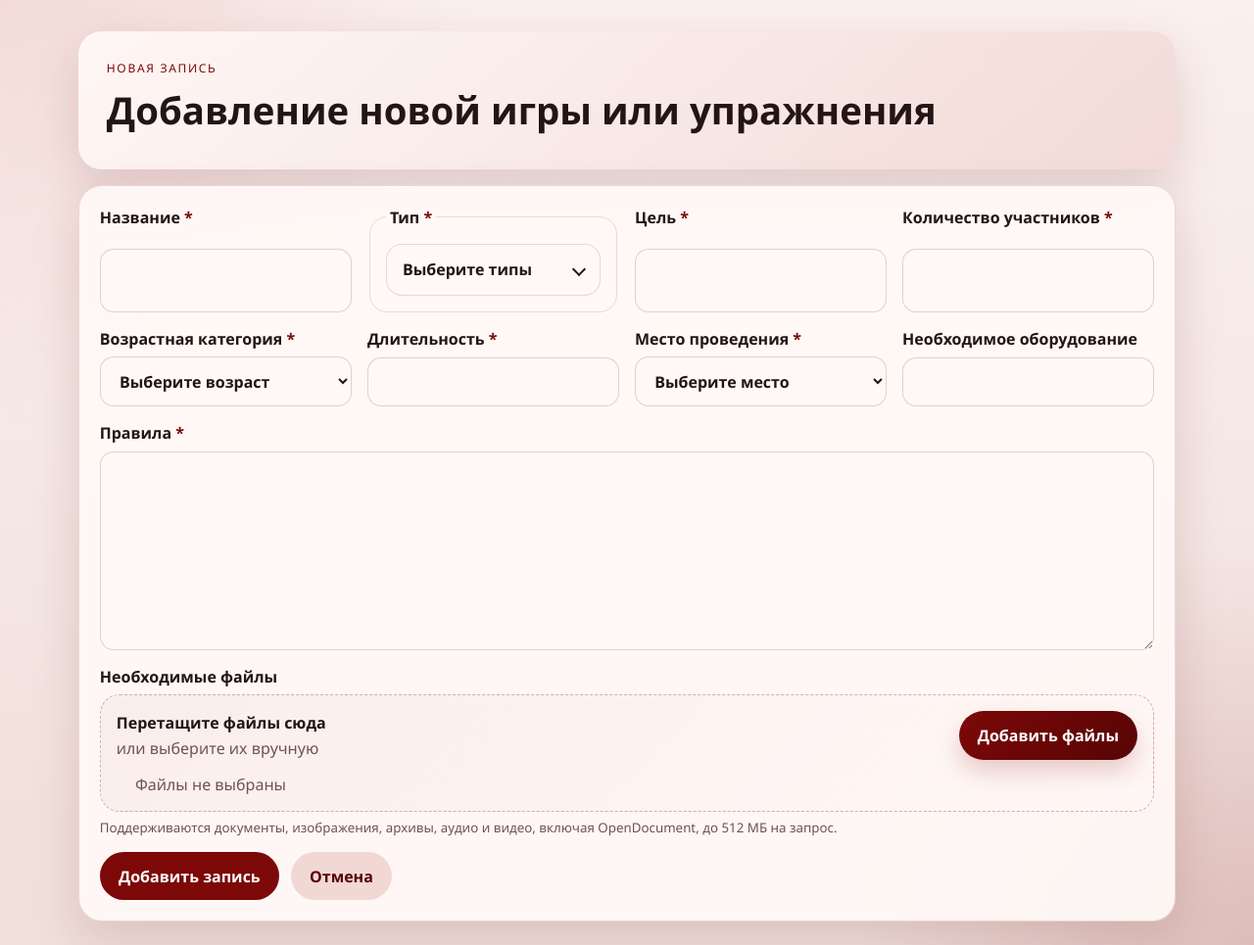
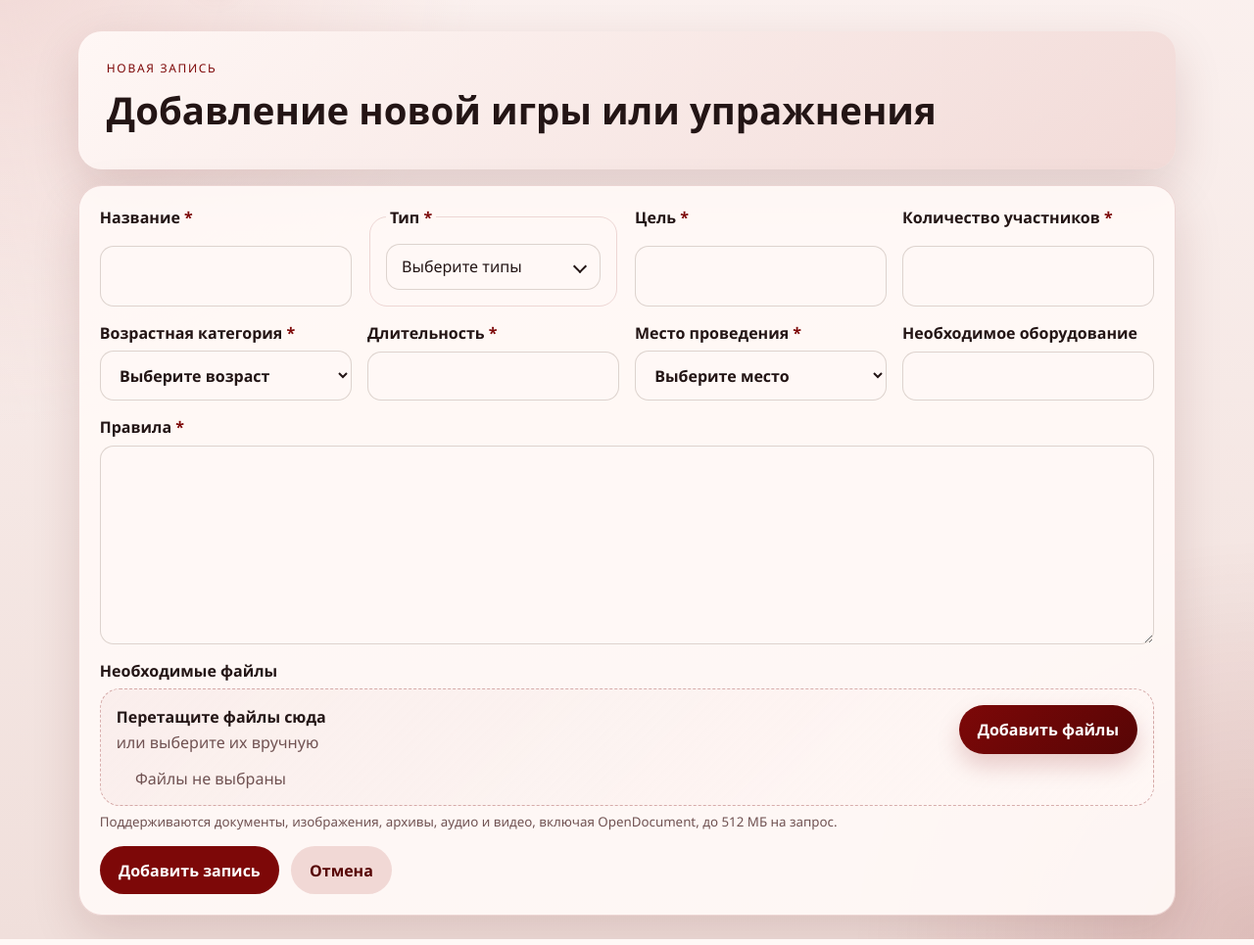
Before and after one commit to Wool5443/games_manual, a Flask app: template templates/game_form.html in a window 1280 px wide. Shown: the part 57-1022 px from the top of the page at 98% size. Run offline with Flask 3, Linux system fonts and the light colour scheme; the template is opened without the code that fills it, so the values that code supplies are empty.

Commit message:
Match game type selector to form fields

```diff
--- a/static/styles.css
+++ b/static/styles.css
@@ -536,14 +536,30 @@ small {
 }
 
 .dropdown-multiselect-trigger {
+  display: flex;
   width: 100%;
   justify-content: space-between;
-  padding: 0.9rem 1rem;
-  border: 1px solid var(--line);
-  border-radius: 16px;
+  padding: 0.8rem 0.95rem;
+  border: 1px solid rgba(70, 46, 24, 0.18);
+  border-radius: 14px;
   background: var(--panel-strong);
   color: var(--text);
   box-shadow: none;
+  font-weight: 400;
+  line-height: 1.2;
+  transform: none;
+  opacity: 1;
+}
+
+[data-theme="dark"] .dropdown-multiselect-trigger {
+  border-color: rgba(240, 122, 122, 0.35);
+  box-shadow: inset 0 0 0 1px rgba(255, 255, 255, 0.02);
+}
+
+.dropdown-multiselect-trigger:hover,
+.dropdown-multiselect-trigger:focus-visible {
+  transform: none;
+  opacity: 1;
 }
 
 .dropdown-multiselect-text {
```
